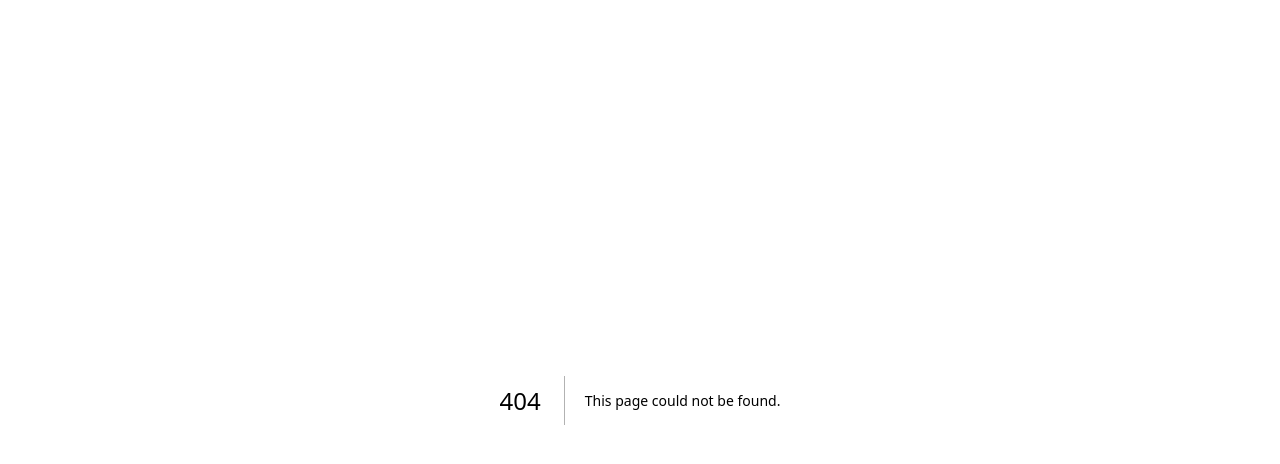
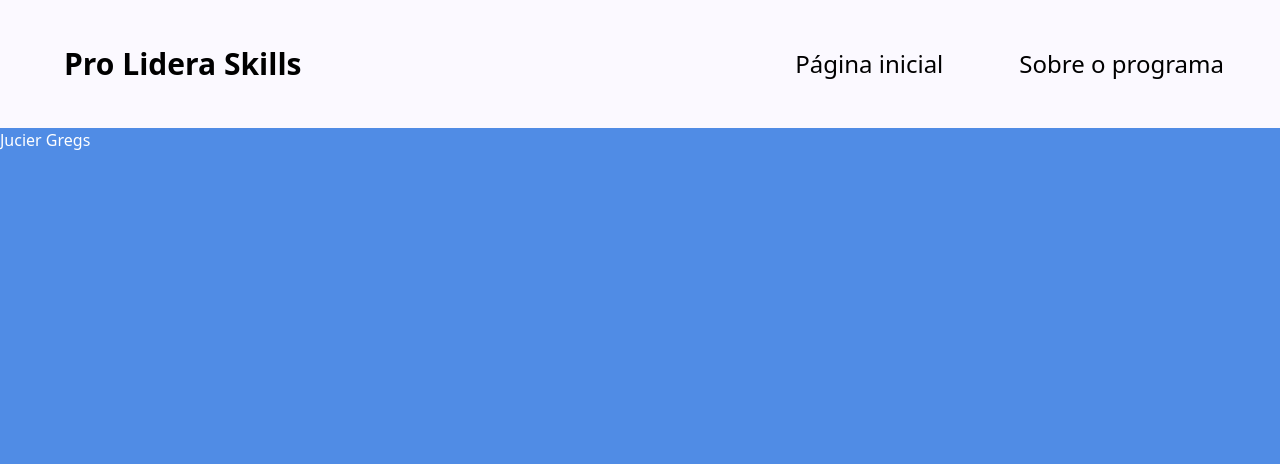
Before and after one commit to softexrecifepe/PI-PRO-LIDERA-TURMA-09-EQUIPE-02, a Next.js app: page /quests1-2 in a window 1280 px wide. Before the commit this address had no page. Shown: the top 464 px of the page. Built offline with nearby package versions, Linux system fonts and the light colour scheme.

Commit message:
incluse header in layout and link for home

```diff
--- a/src/app/components/header.tsx
+++ b/src/app/components/header.tsx
@@ -1,10 +1,11 @@
 import React from 'react'
+import Link from 'next/link'
 
 export function Header() {
     return(
             <header className="bg-box p-0 h-32 flex gap-5 text-right w-[100%] m-0">
                 <h1 className="my-auto ml-14 font-semibold pl-2 text-3xl">Pro Lidera Skills</h1>
-                <h1 className="text-2xl ml-auto my-auto mr-14">Página inicial</h1>
+                <Link href="/" className="text-2xl ml-auto my-auto mr-14">Página inicial</Link>
                 <h1 className="text-2xl my-auto mr-14">Sobre o programa</h1>
             </header>
     )
--- a/src/app/layout.tsx
+++ b/src/app/layout.tsx
@@ -1,6 +1,7 @@
 import type { Metadata } from "next";
 import localFont from "next/font/local";
 import "./globals.css";
+import { Header } from "./components/header";
 
 const nunito = localFont({
   src: "./fonts/Nunito-Regular.ttf",
@@ -28,6 +29,7 @@ export default function RootLayout({
       <body
         className={`${nunito.variable} ${roboto.variable} antialiased`}
       >
+        <Header />
         {children}
       </body>
     </html>
--- a/src/app/page.tsx
+++ b/src/app/page.tsx
@@ -7,7 +7,7 @@ export default function Home(){
 
   return (
     <div>
-      <Header></Header>
+      {/* <Header></Header> */}
       <RegisterForm></RegisterForm>
       <Footer></Footer>
     </div>
--- /dev/null
+++ b/src/app/quests1-2/page.tsx
@@ -0,0 +1,5 @@
+export default function test(){
+    return(
+        <h1 className="gap-5 w-[100%] text-white">Jucier Gregs</h1>
+    );
+}
```
